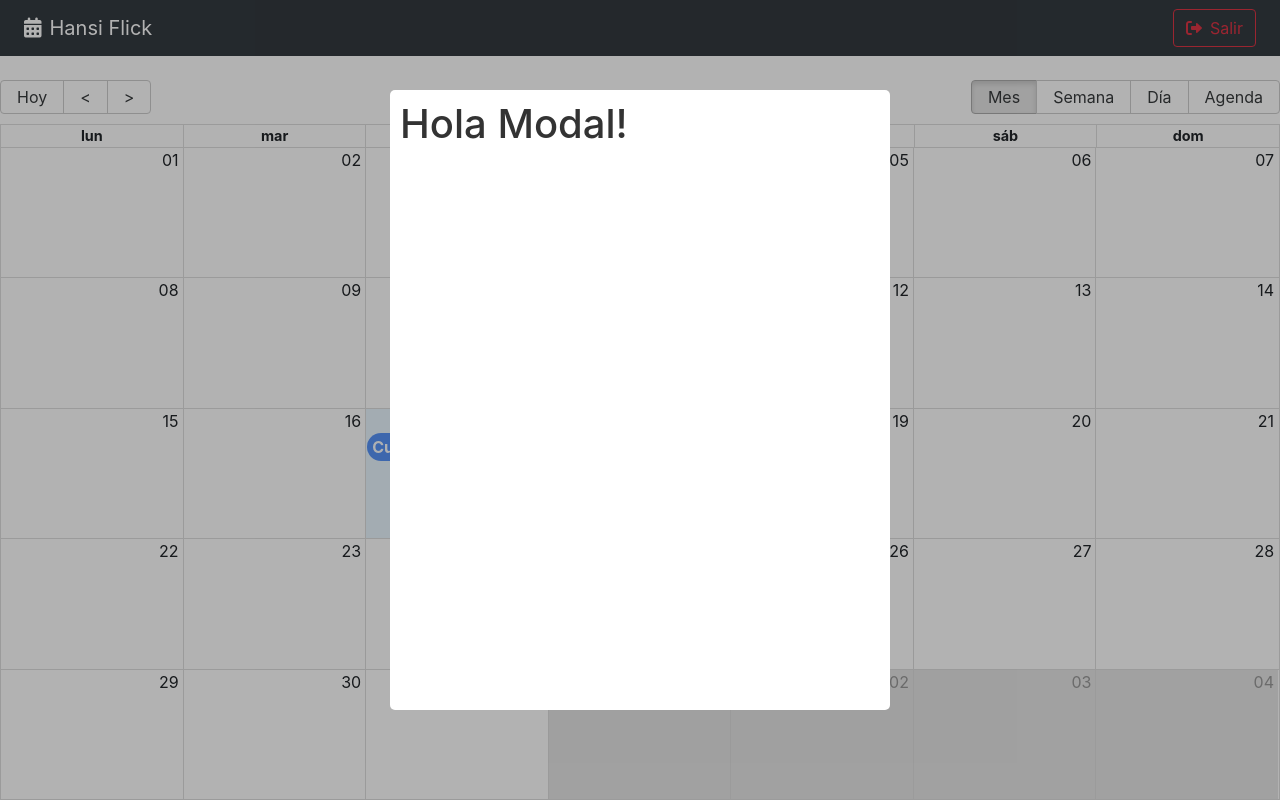
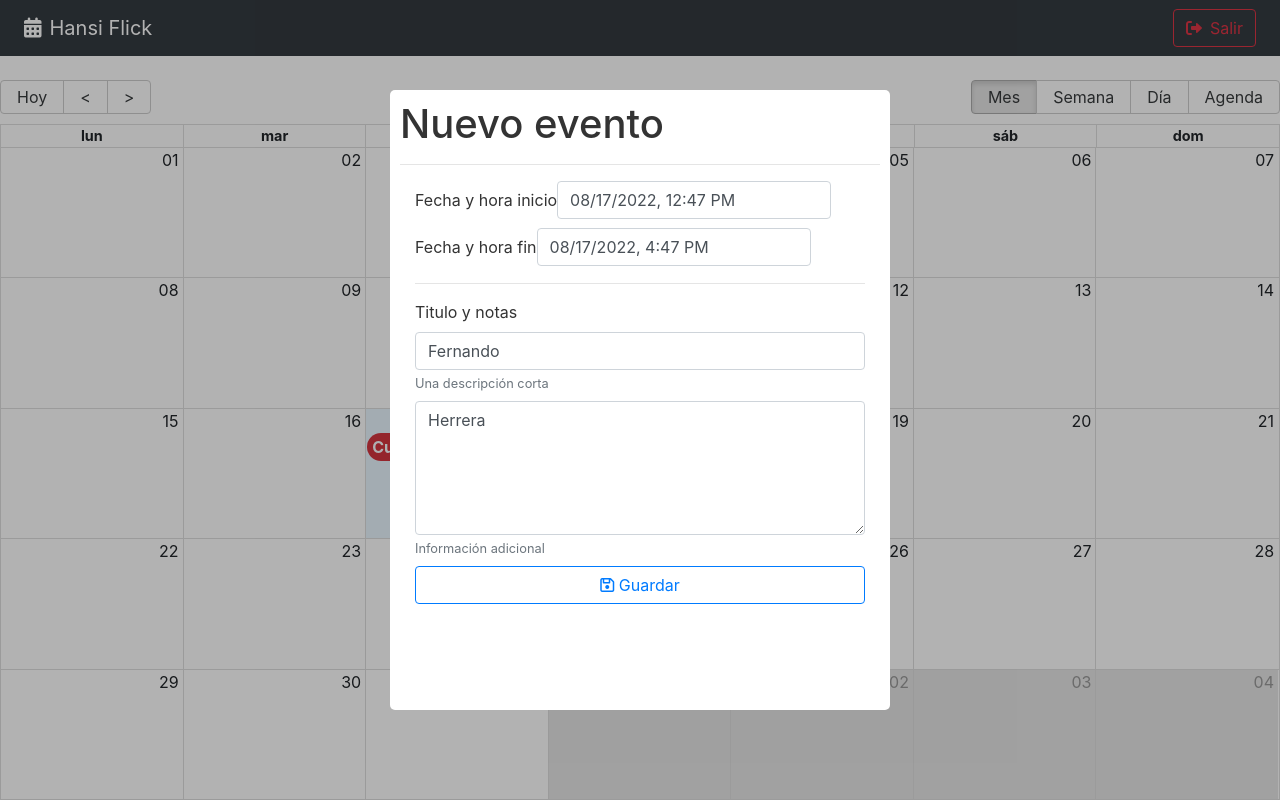
Before and after one commit to LuisChavezz/react-calendar, a React (Vite) app: page / in a window 1280 px wide. Built offline with nearby package versions, Linux system fonts and the light colour scheme.

Commit message:
Formulario del modal

```diff
--- a/package.json
+++ b/package.json
@@ -12,6 +12,7 @@
     "date-fns": "^2.29.1",
     "react": "^18.2.0",
     "react-big-calendar": "^1.5.0",
+    "react-datepicker": "^4.8.0",
     "react-dom": "^18.2.0",
     "react-modal": "^3.15.1",
     "react-router-dom": "6"
--- a/src/calendar/components/CalendarModal.jsx
+++ b/src/calendar/components/CalendarModal.jsx
@@ -1,5 +1,8 @@
+import { addHours } from "date-fns";
 import { useState } from "react";
 import Modal from "react-modal"
+import DatePicker from "react-datepicker";
+import "react-datepicker/dist/react-datepicker.css";
 
 const modalStyles = {
   content: {
@@ -17,6 +20,32 @@
 
   const [isOpen, setIsOpen] = useState( true )
 
+  const [formValues, setFormValues] = useState({
+    title: 'Fernando',
+    notes: 'Herrera',
+    start: new Date(),
+    end: addHours( new Date(), 4 ),
+  })
+
+  const onDateChange = ( event, changing ) => {
+    setFormValues({
+      ...formValues,
+      [changing]: event
+    })
+  }
+
+  const onInputChange = ({ target }) => {
+    setFormValues({
+      ...formValues,
+      [ target.name ]: target.value,
+    })
+  }
+
+  const handleSubmit = (e) => {
+    e.preventDefault();
+    console.log( formValues )
+  }
+
   const onCloseModal = () => {
     console.log('closing modal...')
     setIsOpen( false )
@@ -31,7 +60,66 @@
       overlayClassName="modal-fondo"
       closeTimeoutMS={ 200 }
     >
-      <h1>{ 'Hola Modal!' }</h1>
+      <h1> Nuevo evento </h1>
+      <hr />
+      <form className="container" onSubmit={ handleSubmit }>
+        <div className="form-group mb-2">
+            <label>Fecha y hora inicio</label>
+            <DatePicker
+              selected={ formValues.start }
+              onChange={ (e) => onDateChange( e, 'start' ) }
+              className="form-control"
+              dateFormat="Pp"
+            />
+        </div>
+
+        <div className="form-group mb-2">
+            <label>Fecha y hora fin</label>
+            <DatePicker
+              minDate={ formValues.start }
+              selected={ formValues.end }
+              onChange={ (e) => onDateChange( e, 'start' ) }
+              className="form-control"
+              dateFormat="Pp"
+            />
+        </div>
+
+        <hr />
+        <div className="form-group mb-2">
+            <label>Titulo y notas</label>
+            <input
+                type="text"
+                className="form-control"
+                placeholder="Título del evento"
+                name="title"
+                autoComplete="off"
+                value={ formValues.title }
+                onChange={ onInputChange }
+            />
+            <small id="emailHelp" className="form-text text-muted">Una descripción corta</small>
+        </div>
+
+        <div className="form-group mb-2">
+            <textarea
+                type="text"
+                className="form-control"
+                placeholder="Notas"
+                rows="5"
+                name="notes"
+                value={ formValues.notes }
+                onChange={ onInputChange }
+            ></textarea>
+            <small id="emailHelp" className="form-text text-muted">Información adicional</small>
+        </div>
+
+        <button
+            type="submit"
+            className="btn btn-outline-primary btn-block"
+        >
+            <i className="far fa-save"></i>
+            <span> Guardar</span>
+        </button>
+      </form>
     </Modal>
   )
 }
--- a/src/calendar/pages/CalendarPage.jsx
+++ b/src/calendar/pages/CalendarPage.jsx
@@ -24,7 +24,7 @@
 export const CalendarPage = () => {
   const eventStyleGetter = (event, start, end, isSelected) => {
     const style = {
-      backgroundColor: '#347CF7',
+      backgroundColor: '#d10610',
       borderRadius: '20px',
       opacity: 0.8,
       color: '#fff'
```
Also changed, not shown: 1 other file (tests, documents, lock files or other folders).
